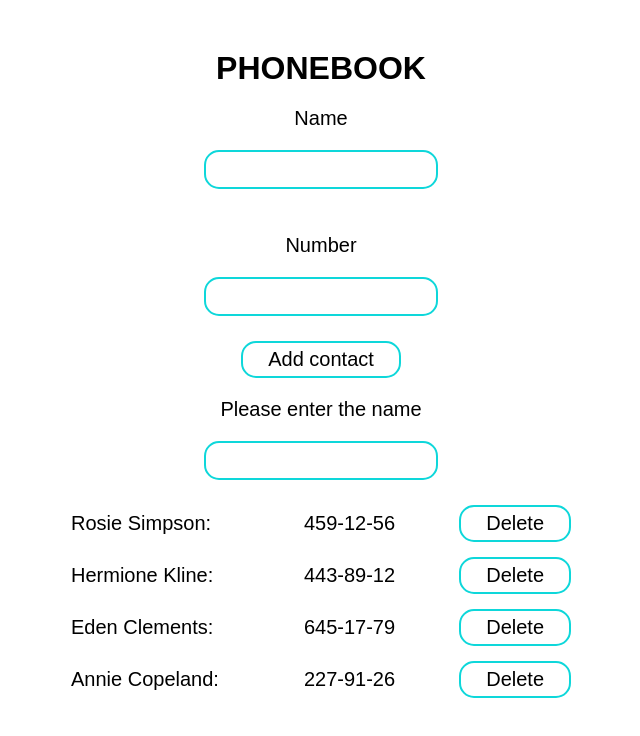
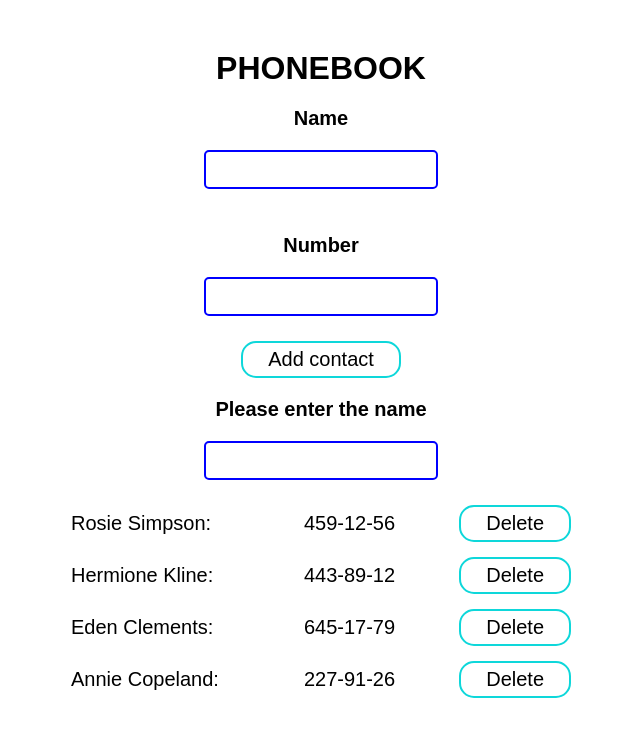
Before and after one commit to Lena-Kharchenko/goit-react-hw-02-phonebook, a React (Create React App) app: page / in a window 1280 px wide. Shown: the top 736 px of the page, without its empty margins (319-959 px from the left). Built offline with nearby package versions, Linux system fonts and the light colour scheme.

Commit message:
update contactform

```diff
--- a/src/components/contactForm/contactForm.jsx
+++ b/src/components/contactForm/contactForm.jsx
@@ -1,67 +1,63 @@
 import React, { Component } from 'react';
+import { nanoid } from 'nanoid';
+import { Formik, Form, Field, ErrorMessage } from 'formik';
+import { object, string } from 'yup';
 import PropTypes from 'prop-types';
-import { nanoid } from 'nanoid';
 import css from './contactForm.module.css';
 
-export class Form extends Component {
-  state = {
+const initialValues = {
   name: '',
   number: '',
 };
 
-  nameInputId = nanoid();
-  numberInputId = nanoid();
+let userSchema = object().shape({
+  name: string().min(2).required(),
+  number: string()
+    .min(9, 'please enter number in forms: xxx-xx-xx')
+    .matches(
+      /^((\(\d{3}\) ?)|(\d{3}-))?\d{2}-\d{2}$/,
+      'enter number in forms: xxx-xx-xx'
+    )
+    .required(),
+});
 
-  contactNumberChange = event => {
-    const { name, value } = event.target;
-    this.setState({ [name]: value });
-  };
-
-  handleSubmit = event => {
-    event.preventDefault();
-    this.props.onSubmit(this.state);
+export default class ContactForm extends Component {
+  handleSubmit = ({ name, number }, action) => {
+    this.props.onSubmit(nanoid(), name, number);
+    action.resetForm();
   };
 
   render() {
     return (
-      <form onSubmit={this.handleSubmit}>
-        <label htmlFor={this.nameInputId}>
+      <Formik
+        initialValues={initialValues}
+        onSubmit={this.handleSubmit}
+        validationSchema={userSchema}
+      >
+        <Form autoComplete="off">
+          <label>
             <p>Name</p>
-          <input
-            type="text"
-            name="name"
-            value={this.state.name}
-            id={this.nameInputId}
-            onChange={this.contactNumberChange}
-            pattern="^[a-zA-Zа-яА-Я]+(([' -][a-zA-Zа-яА-Я ])?[a-zA-Zа-яА-Я]*)*$"
-            title="Name may contain only letters, apostrophe, dash and spaces. For example Adrian, Jacob Mercer, Charles de Batz de Castelmore d'Artagnan"
-            required
+            <Field type="text" name="name" onFocus={this.className} />
+            <ErrorMessage component="p" className={css.nameError} name="name" />
+          </label>
+
+          <label>
+            <p>Number</p>
+            <Field type="tel" name="number" />
+            <ErrorMessage
+              component="p"
+              className={css.phoneError}
+              name="number"
             />
           </label>
-
-        <label htmlFor={this.numberInputId}>
-          <p>Number</p>
-          <input
-            type="tel"
-            name="number"
-            value={this.state.number}
-            id={this.numberInputId}
-            onChange={this.contactNumberChange}
-            pattern="\+?\d{1,4}?[-.\s]?\(?\d{1,3}?\)?[-.\s]?\d{1,4}[-.\s]?\d{1,4}[-.\s]?\d{1,9}"
-            title="Phone number must be digits and can contain spaces, dashes, parentheses and can start with +"
-            required
-          />
-        </label>
-
-        <br />
+          <br></br>
           <button type="submit">Add contact</button>
-      </form>
+        </Form>
+      </Formik>
     );
   }
 }
 
-Form.propTypes = {
-  onSubmit: PropTypes.func.isRequired,
+ContactForm.propTypes = {
+  onChange: PropTypes.func,
 };
-
-export default Form;
--- a/src/components/contactForm/contactForm.module.css
+++ b/src/components/contactForm/contactForm.module.css
@@ -1,12 +1,13 @@
 p {
   font-size: 20px;
+  font-weight: bolder;
 }
 
 input {
   width: 200px;
   height: 25px;
-  border-radius: 15px;
-  border: 2px solid #0ed7da;
+  border-radius: 5px;
+  border: 2px solid blue;
   background-color: white;
   padding: 5px 15px;
   font-size: 20px;
@@ -15,7 +16,7 @@ input {
 }
 
 input:focus {
-  background-color: #84e6f7;
+  background-color: #62c1f5;
 }
 
 form {
```
Lines whose indentation alone changed are shown as unchanged.
